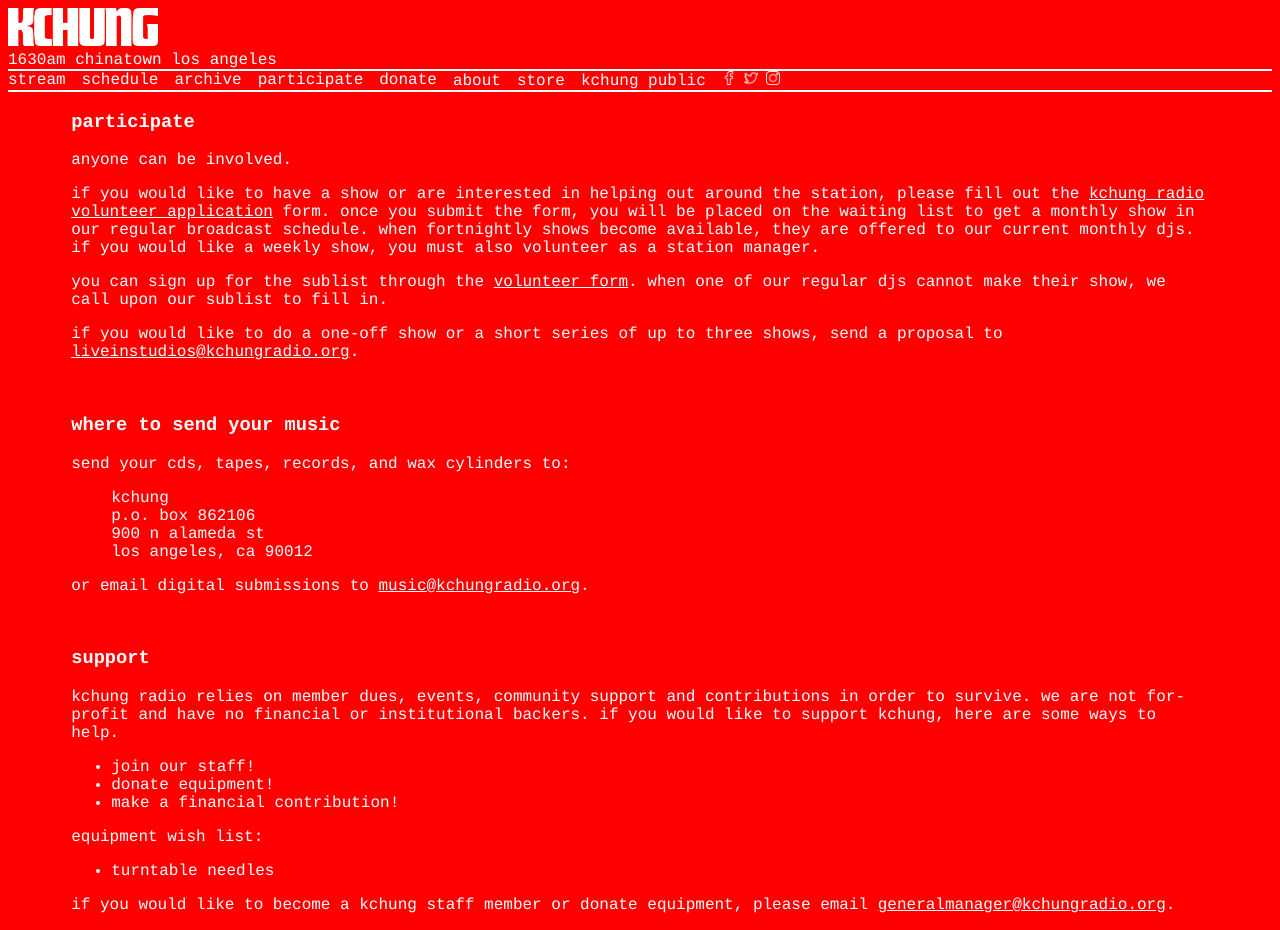
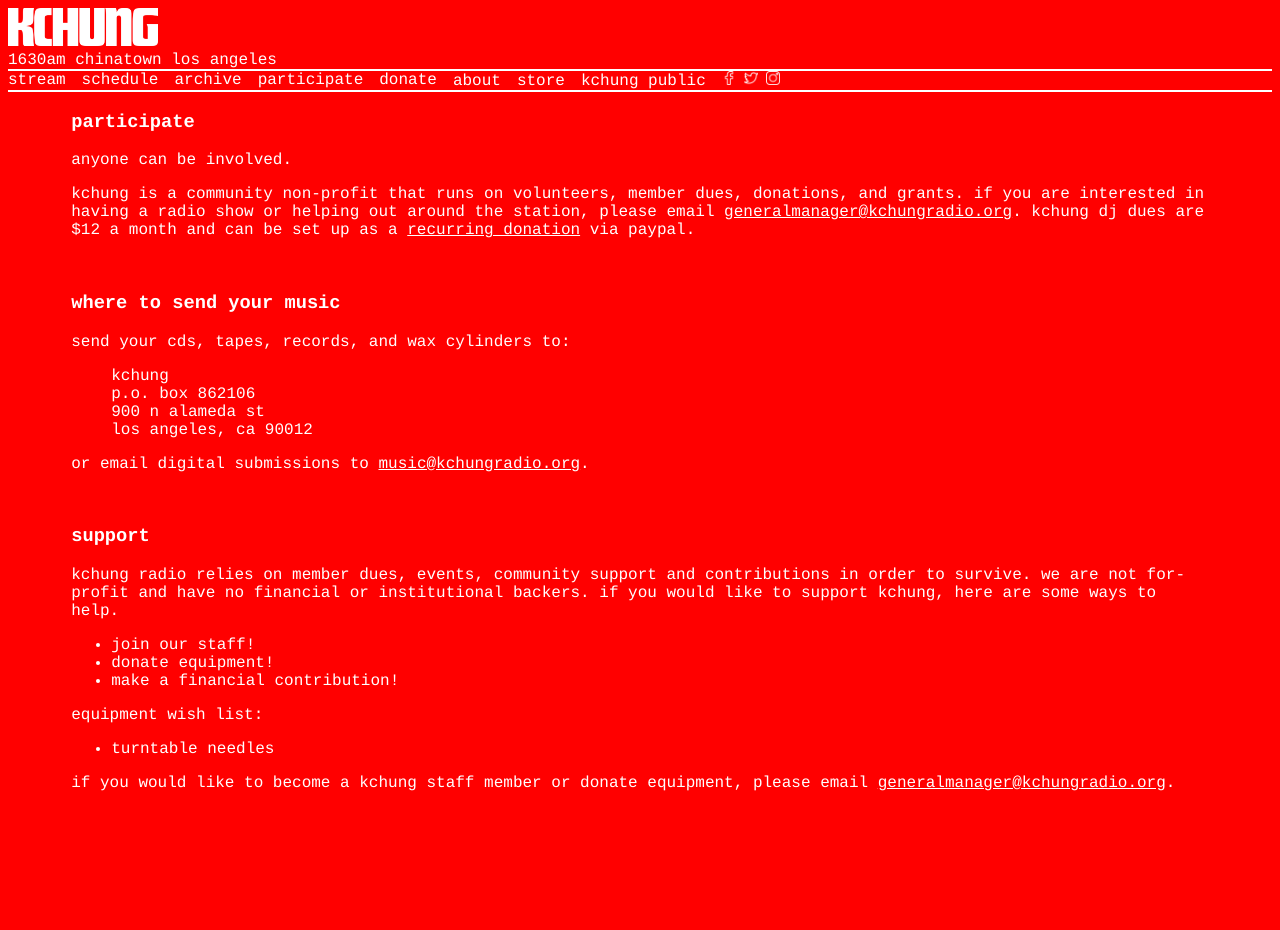
Before and after one commit to kchungradio/kchungradio.org, a Next.js app: page /participate in a window 1280 px wide. After the commit the page ends 808 px from the top, so only its background shows below. Built offline with nearby package versions, Linux system fonts and the light colour scheme.

Commit message:
Updates participation description and monthly donation amount.

```diff
--- a/pages/donate.js
+++ b/pages/donate.js
@@ -26,7 +26,7 @@
       </p>
       <h3>for members</h3>
       <p>
-        Member dues are $10/month per DJ. Please use the paypal button below to
+        Member dues are $12/month per DJ. Please use the paypal button below to
         subscribe to automatic payments.
       </p>
 
--- a/pages/participate.js
+++ b/pages/participate.js
@@ -1,38 +1,12 @@
 import React from 'react'
+import Link from 'next/link'
 
 function ParticipatePage() {
   return (
     <div id="main">
       <h3>participate</h3>
       <p>anyone can be involved.</p>
-      <p>
-        If you would like to have a show or are interested in helping out around
-        the station, please fill out the{' '}
-        <a href="https://docs.google.com/a/kchungradio.org/spreadsheet/viewform?formkey=dGNfVEt1N00weDh2bk14QTFNTl9NSnc6MQ#gid=0">
-          kchung radio volunteer application
-        </a>{' '}
-        form. once you submit the form, you will be placed on the waiting list
-        to get a monthly show in our regular broadcast schedule. when
-        fortnightly shows become available, they are offered to our current
-        monthly djs. if you would like a weekly show, you must also volunteer as
-        a station manager.
-      </p>
-      <p>
-        you can sign up for the sublist through the{' '}
-        <a href="https://docs.google.com/a/kchungradio.org/spreadsheet/viewform?formkey=dGNfVEt1N00weDh2bk14QTFNTl9NSnc6MQ#gid=0">
-          volunteer form
-        </a>
-        . when one of our regular djs cannot make their show, we call upon our
-        sublist to fill in.
-      </p>
-      <p>
-        if you would like to do a one-off show or a short series of up to three
-        shows, send a proposal to{' '}
-        <a href="mailto:liveinstudios@kchungradio.org">
-          liveinstudios@kchungradio.org
-        </a>
-        .
-      </p>
+      <p>KCHUNG is a community non-profit that runs on volunteers, member dues, donations, and grants. if you are interested in having a radio show or helping out around the station, please email <a href="mailto:generalmanager@kchungradio.org">generalmanager@kchungradio.org</a>. kchung dj dues are $12 a month and can be set up as a <Link href="/donate">recurring donation</Link> via paypal.</p>
       <br />
       <h3>where to send your music</h3>
       <p>send your cds, tapes, records, and wax cylinders to:</p>
```
